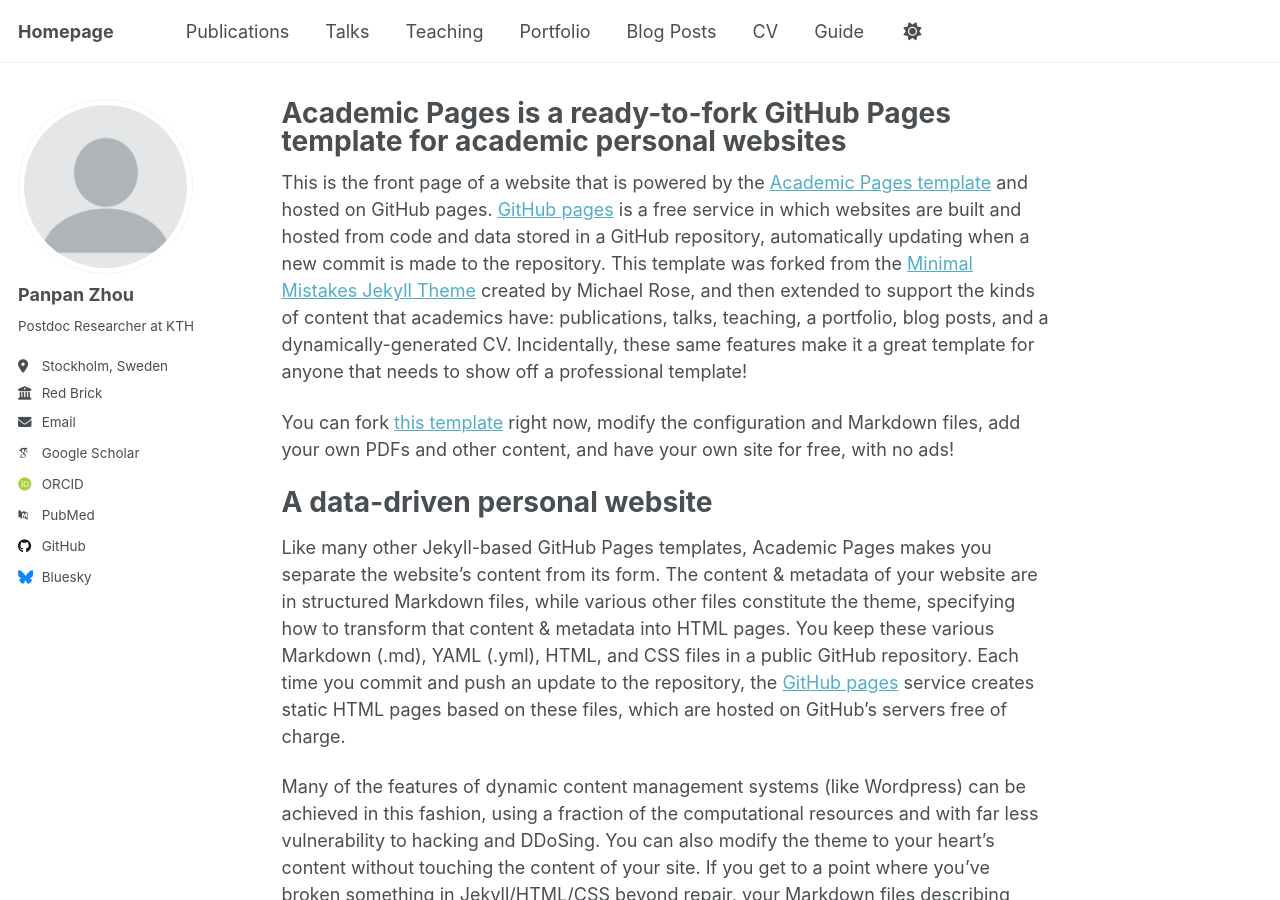
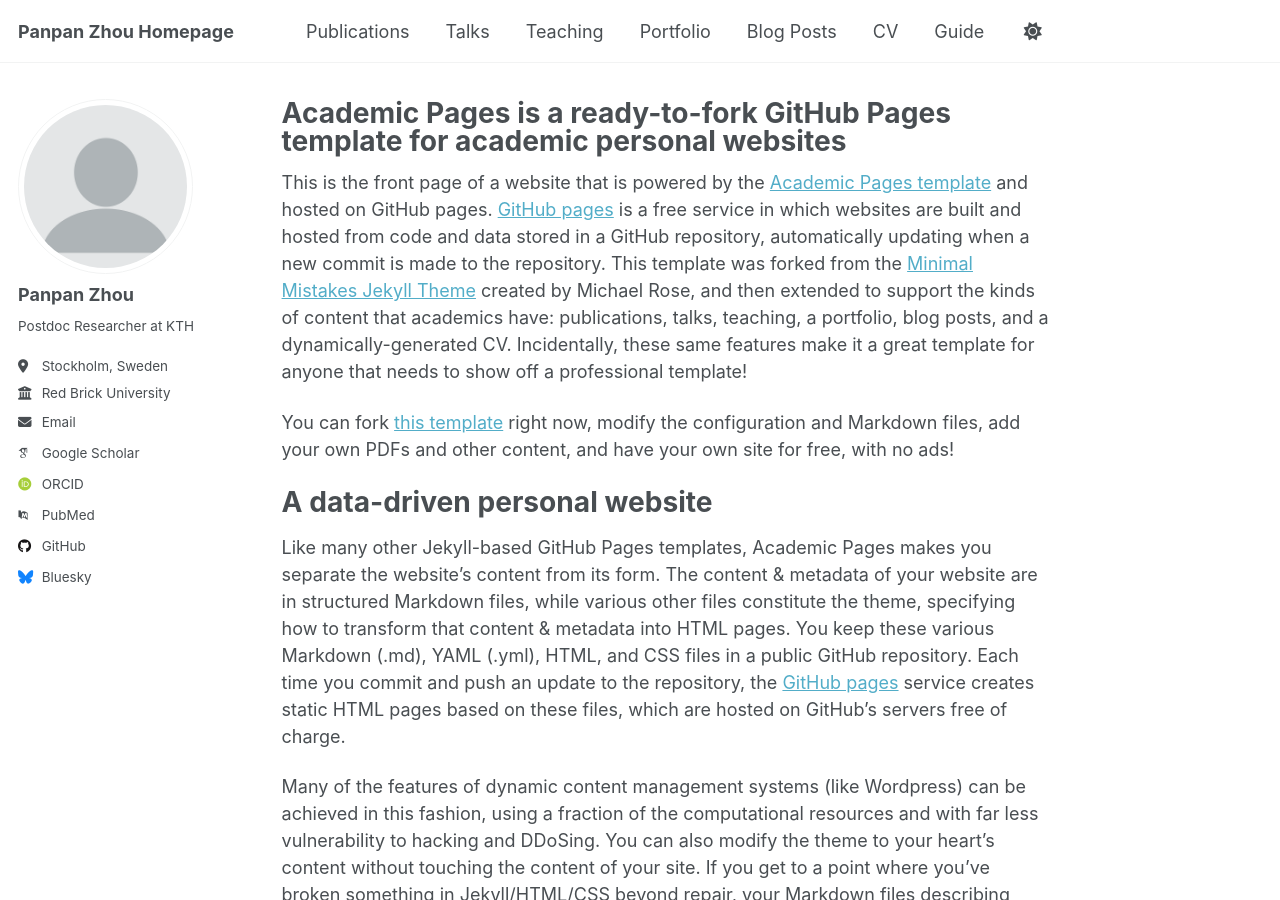
Before and after one commit to PanpanZhou11/Panpan-Zhou.github.io, a Jekyll site: the page built from _pages/about.md, in a window 1280 px wide and 900 px high. Built offline with Jekyll 4.4.1, drawn with Linux system fonts in a browser that asks for light colours; some web fonts are replaced; a script that is not in the unit is left out.

Commit message:
Update _config.yml

```diff
--- a/_config.yml
+++ b/_config.yml
@@ -9,7 +9,7 @@
 # Basic Site Settings
 locale                   : "en-US"
 site_theme               : "default" # Currently available options are "default", "air"
-title                    : "Homepage"
+title                    : "Panpan Zhou Homepage"
 title_separator          : "-"
 name                     : &name "Panpan Zhou"
 description              : &description "Panpan Zhou's academic portfolio"   # Update this with a general description of your site, this is the default if not overridden by a page
@@ -28,7 +28,7 @@ author:
   pronouns         : # example: "she/her"
   bio              : "Postdoc Researcher at KTH"
   location         : "Stockholm, Sweden"
-  employer         : "Red Brick"
+  employer         : "Red Brick University"
   uri              : # URL
   email            : "none@example.org"
 
```
